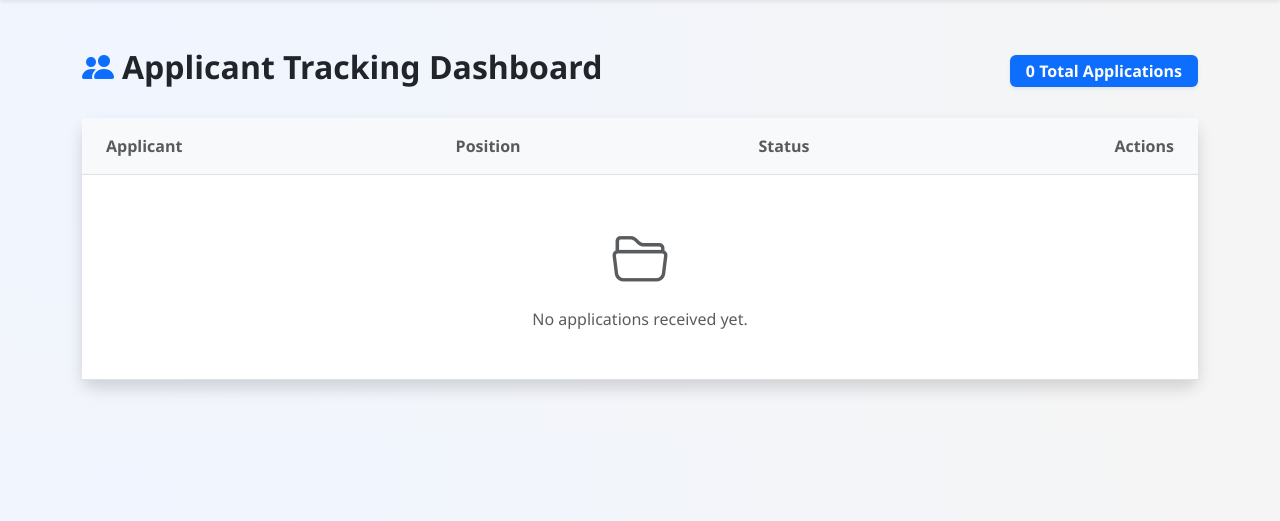
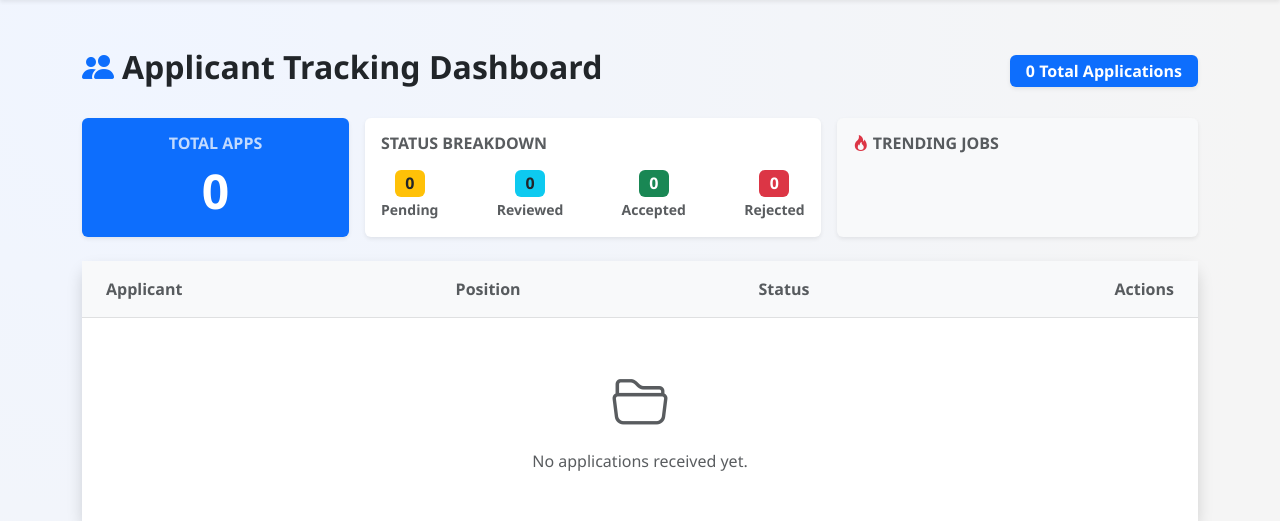
Before and after one commit to itisFAHIM/HireNow-Project-411, a Django app: page /jobs/dashboard/ in a window 1280 px wide. Shown: the part 56-577 px from the top of the page. Run offline with Django 5.2, Linux system fonts and the light colour scheme; the visitor is signed in with stand-in values (Sample User, id 1); data that the repository does not hold is empty.

Commit message:
Added new dashboard analytics system and updated searching based on database

```diff
--- a/jobs/templates/jobs/dashboard.html
+++ b/jobs/templates/jobs/dashboard.html
@@ -22,11 +22,58 @@
     </nav>
 
     <div class="container pb-5">
+
+        <!-- HEADER: Title and Total Badge (Safely separated) -->
         <div class="d-flex justify-content-between align-items-center mb-4">
             <h2 class="fw-bold"><i class="bi bi-people-fill text-primary me-2"></i>Applicant Tracking Dashboard</h2>
             <span class="badge bg-primary fs-6 py-2 px-3 shadow-sm">{{ applications|length }} Total Applications</span>
         </div>
 
+        <!-- ANALYTICS CARDS (Safely below the header) -->
+        <div class="row g-3 mb-4">
+            <!-- Total Stats -->
+            <div class="col-md-3">
+                <div class="card bg-primary text-white border-0 shadow-sm h-100">
+                    <div class="card-body text-center">
+                        <h6 class="text-uppercase fw-bold opacity-75">Total Apps</h6>
+                        <h2 class="display-5 fw-bold mb-0">{{ stats.Total }}</h2>
+                    </div>
+                </div>
+            </div>
+            <!-- Status Breakdown -->
+            <div class="col-md-5">
+                <div class="card border-0 shadow-sm h-100">
+                    <div class="card-body">
+                        <h6 class="text-uppercase fw-bold text-muted mb-3">Status Breakdown</h6>
+                        <div class="d-flex justify-content-between text-center">
+                            <div><span class="badge bg-warning text-dark fs-6">{{ stats.Pending }}</span><br><small class="text-muted fw-bold">Pending</small></div>
+                            <div><span class="badge bg-info text-dark fs-6">{{ stats.Reviewed }}</span><br><small class="text-muted fw-bold">Reviewed</small></div>
+                            <div><span class="badge bg-success fs-6">{{ stats.Accepted }}</span><br><small class="text-muted fw-bold">Accepted</small></div>
+                            <div><span class="badge bg-danger fs-6">{{ stats.Rejected }}</span><br><small class="text-muted fw-bold">Rejected</small></div>
+                        </div>
+                    </div>
+                </div>
+            </div>
+            <!-- Most Popular Jobs -->
+            <div class="col-md-4">
+                <div class="card border-0 shadow-sm h-100 bg-light">
+                    <div class="card-body pb-0">
+                        <h6 class="text-uppercase fw-bold text-muted mb-2"><i class="bi bi-fire text-danger me-1"></i>Trending Jobs</h6>
+                        <ul class="list-unstyled mb-0">
+                            {% for job in popular_jobs %}
+                                <li class="mb-2 d-flex justify-content-between align-items-center border-bottom pb-1">
+                                    <!-- Render the renamed 'title' key -->
+                                    <span class="text-truncate fw-bold text-dark" style="max-width: 150px;">{{ job.title }}</span>
+                                    <span class="badge bg-dark rounded-pill">{{ job.total_apps }} apps</span>
+                                </li>
+                            {% endfor %}
+                        </ul>
+                    </div>
+                </div>
+            </div>
+        </div>
+
+        <!-- APPLICANTS TABLE -->
         <div class="card shadow border-0" style="border-radius: 12px;">
             <div class="card-body p-0">
                 <div class="table-responsive">
@@ -85,11 +132,12 @@
                             {% endfor %}
                         </tbody>
                     </table>
-
-                    <script src="https://cdn.jsdelivr.net/npm/bootstrap@5.3.0/dist/js/bootstrap.bundle.min.js"></script>
                 </div>
             </div>
         </div>
+
+        <!-- Include Bootstrap JS for the Dropdown to work -->
+        <script src="https://cdn.jsdelivr.net/npm/bootstrap@5.3.0/dist/js/bootstrap.bundle.min.js"></script>
     </div>
 </body>
 </html>
--- a/jobs/views.py
+++ b/jobs/views.py
@@ -1,7 +1,8 @@
 from django.shortcuts import render, redirect
 from hirenow.db_connection import get_db
-from datetime import datetime
+from datetime import datetime, timezone
 from bson.objectid import ObjectId
+from django.core.files.storage import FileSystemStorage
 
 def post_job(request):
     if request.method == 'POST':
@@ -25,21 +26,17 @@ def post_job(request):
 
 def job_list(request):
     db = get_db()
-
-    # 1. Look for a search query in the URL (e.g., ?q=developer)
     search_query = request.GET.get('q', '')
 
     if search_query:
-        # 2. Advanced NoSQL Query: Search for matching title OR company (case-insensitive)
-        nosql_query = {
-            "$or": [
-                {"title": {"$regex": search_query, "$options": "i"}},
-                {"company": {"$regex": search_query, "$options": "i"}}
-            ]
-        }
-        all_jobs = list(db.jobs.find(nosql_query))
+        # ==========================================
+        # NEW: Full-Text Indexed NoSQL Search
+        # ==========================================
+        nosql_query = {"$text": {"$search": search_query}}
+
+        # We also sort by text "score" so the most relevant results show up first!
+        all_jobs = list(db.jobs.find(nosql_query).sort([("score", {"$meta": "textScore"})]))
     else:
-        # If no search query, just show everything
         all_jobs = list(db.jobs.find())
 
     for job in all_jobs:
@@ -47,7 +44,7 @@ def job_list(request):
 
     return render(request, 'jobs/job_list.html', {
         'jobs': all_jobs,
-        'search_query': search_query # Pass this back to keep the text in the search bar
+        'search_query': search_query
     })
 def apply_job(request, job_id):
     db = get_db()
@@ -62,13 +59,13 @@ def apply_job(request, job_id):
             'job_id': job_id,
             'job_title': job['title'],
             'applicant_name': request.POST['applicant_name'],
-            'username': request.user.username, # <--- NEW: Links app to the logged-in user
-            'status': 'Pending',               # <--- NEW: Default status
+            'username': request.user.username,
+            'status': 'Pending',
             'resume_url': fs.url(filename),
-            'applied_at': datetime.datetime.now(datetime.timezone.utc)
+            'applied_at': datetime.now(timezone.utc)
         }
         db.applications.insert_one(application)
-        # Send seeker to their new dashboard after applying!
+
         return redirect('seeker_dashboard')
 
     return render(request, 'jobs/apply.html', {'job': job})
@@ -78,15 +75,46 @@ def employer_dashboard(request):
         return redirect('job_list')
 
     db = get_db()
+
+
+    status_pipeline = [
+        {"$group": {"_id": "$status", "count": {"$sum": 1}}}
+    ]
+    status_counts = list(db.applications.aggregate(status_pipeline))
+
+    # Process the pipeline results into a dictionary
+    stats = {'Pending': 0, 'Reviewed': 0, 'Accepted': 0, 'Rejected': 0, 'Total': 0}
+    for item in status_counts:
+        status_key = item['_id'] if item['_id'] else 'Pending'
+        stats[status_key] = item['count']
+        stats['Total'] += item['count']
+
+    # Pipeline 2: Find the Top 3 most applied-to jobs
+    popular_jobs_pipeline = [
+        {"$group": {"_id": "$job_title", "total_apps": {"$sum": 1}}},
+        {"$sort": {"total_apps": -1}}, # Sort descending
+        {"$limit": 3}                  # Only keep top 3
+    ]
+    popular_jobs = list(db.applications.aggregate(popular_jobs_pipeline))
+
+    # FIX: Django templates block keys starting with '_', so we rename '_id' to 'title'
+    for job in popular_jobs:
+        job['title'] = job['_id']
+
+    # ==========================================
+
+    # Get all applications for the table
     all_applications = list(db.applications.find())
-
-    # Clean up IDs and statuses for the template
     for app in all_applications:
         app['id_str'] = str(app['_id'])
         if 'status' not in app:
-            app['status'] = 'Pending' # Fallback for old test applications
+            app['status'] = 'Pending'
 
-    return render(request, 'jobs/dashboard.html', {'applications': all_applications})
+    return render(request, 'jobs/dashboard.html', {
+        'applications': all_applications,
+        'stats': stats,
+        'popular_jobs': popular_jobs
+    })
 
 def seeker_dashboard(request):
     # Only normal users should see this
```
